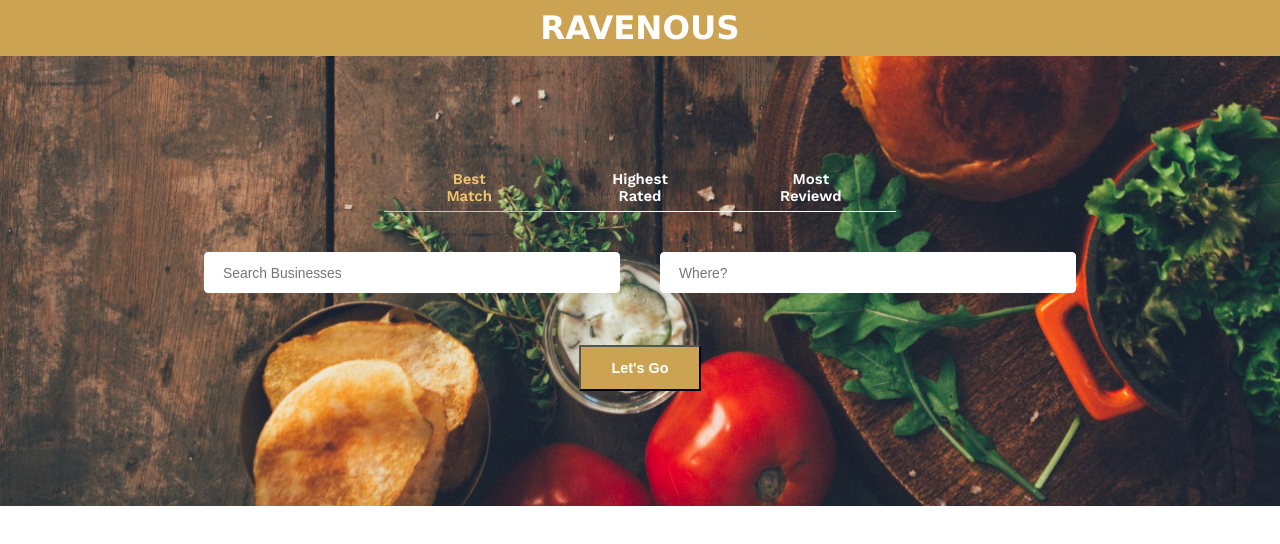
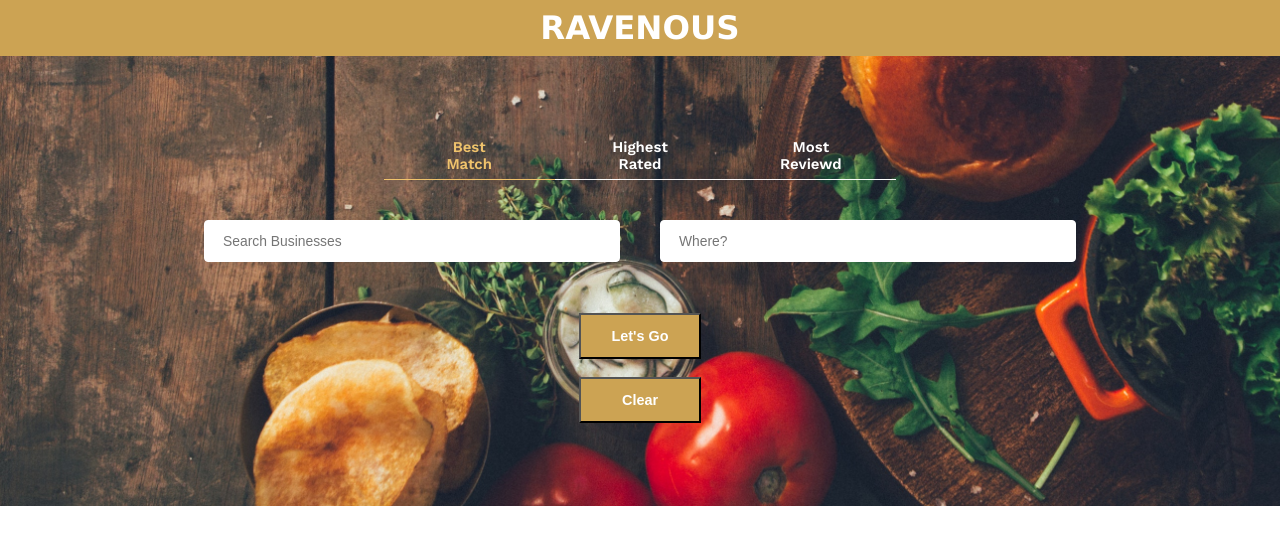
Before and after one commit to steliannechita/ravenous, a React (Create React App) app: page / in a window 1280 px wide. Shown: the top 544 px of the page. Built offline with nearby package versions, Linux system fonts and the light colour scheme; no server answers.

Commit message:
clear button added

```diff
--- a/src/components/App/App.js
+++ b/src/components/App/App.js
@@ -30,6 +30,9 @@ class App extends React.Component {
       })
       .catch(errors => this.setState({ errors,isLoading:false }));
   };
+  handleClearState =()=>{
+    this.setState({businesses: [],errors:null})
+  }
 
   render() {
     return (
@@ -38,12 +41,15 @@ class App extends React.Component {
         <SearchBar
           searchYelp={this.searchYelp}
           searchYelpAndSortByRating={this.searchYelpAndSortByRating}
+          handleClearState={this.handleClearState}
         />
 
           <BusinessList
+            handleClearState={this.handleClearState}
             businesses={this.state.businesses}
             errors={this.state.errors}
-            isLoading ={this.state.isLoading} />
+            isLoading ={this.state.isLoading}
+             />
 
       </div>
     );
--- a/src/components/BusinessList/BusinessList.js
+++ b/src/components/BusinessList/BusinessList.js
@@ -8,10 +8,12 @@ class BusinessList extends React.Component {
       return <div className="loading">Loading results</div>;
     }
     if (this.props.errors) {
-      return <h3 id="noResults">{this.props.errors.description}</h3>;
+      return  <h3 id="noResults">{this.props.errors.description}</h3>;
     }
+
     let businessesArray;
     businessesArray = this.props.businesses.map(business => {
+      console.log(business);
       return <Business key={business.id} business={business} />;
     });
     return <div className="BusinessList">{businessesArray}</div>;
--- a/src/components/SearchBar/SearchBar.css
+++ b/src/components/SearchBar/SearchBar.css
@@ -70,6 +70,23 @@
   font-weight: 700;
   transition: background-color 0.5s;
 }
+.ClearSearch {
+  text-align: center;
+}
+.ClearSearch button {
+  border-radius: 3px white;
+  margin-top: 1rem;
+  padding: 0.72rem 2.3rem;
+  background-color: #cca353;
+  color: #ffffff;
+  font-size: 0.8rem;
+  font-weight: 700;
+  transition: background-color 0.5s;
+}
+.ClearSearch button:hover {
+  cursor: pointer;
+  background-color: #a7874b;
+}
 
 .SearchBar-submit button:hover {
   cursor: pointer;
--- a/src/components/SearchBar/SearchBar.js
+++ b/src/components/SearchBar/SearchBar.js
@@ -4,6 +4,7 @@ import "./SearchBar.css";
 class SearchBar extends React.Component {
   constructor(props) {
     super(props);
+    this.searchInputRef=React.createRef();
     this.state = {
       term: "",
       location: "",
@@ -59,6 +60,11 @@ class SearchBar extends React.Component {
       );
     });
   }
+  handleClearSearch=()=>{
+    this.props.handleClearState();
+    this.setState({term: "",location: ""});
+    this.searchInputRef.current.focus();
+  }
   render() {
     return (
       <div className="SearchBar">
@@ -68,12 +74,14 @@ class SearchBar extends React.Component {
         <form onSubmit={this.handleSearch}>
           <div className="SearchBar-fields">
             <input
+              ref={this.searchInputRef}
               placeholder="Search Businesses"
               value={this.state.term}
               onChange={this.handleTermChange}
               required
             />
             <input
+
               placeholder="Where?"
               value={this.state.location}
               onChange={this.handleLocationChange}
@@ -84,6 +92,9 @@ class SearchBar extends React.Component {
             <button>Let's Go</button>
           </div>
         </form>
+        <div className='ClearSearch'>
+        <button onClick={this.handleClearSearch}>Clear</button>
+        </div>
       </div>
     );
   }
--- a/src/util/Yelp.js
+++ b/src/util/Yelp.js
@@ -21,7 +21,7 @@ const Yelp = {
               category: business.categories[0].title,
               rating: business.rating,
               reviewCount: business.review_count,
-              phone:business.phone
+              phone: business.phone
             };
           });
         } else if (jsonResponse.error) {
```
